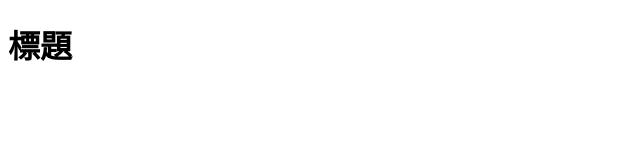
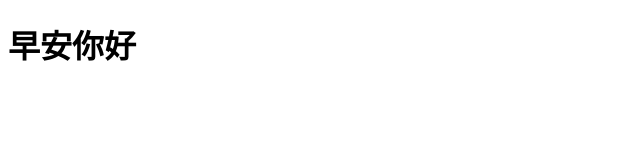
Before and after one commit to CyreneTsai/1022testCC, a plain HTML site: page index.html in a window 1280 px wide. Shown: the whole page, without its empty margins (0-640 px from the left). Drawn offline with Linux system fonts and the light colour scheme.

Commit message:
新增H1資訊

```diff
--- a/index.html
+++ b/index.html
@@ -6,6 +6,6 @@
     <title>嗨諾雅方舟</title>
 </head>
 <body>
-    <h1>標題</h1>
+    <h1>早安你好</h1>
 </body>
 </html>
```
